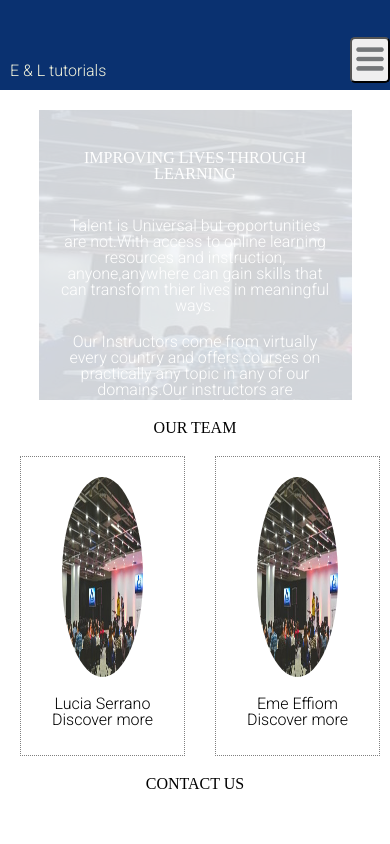
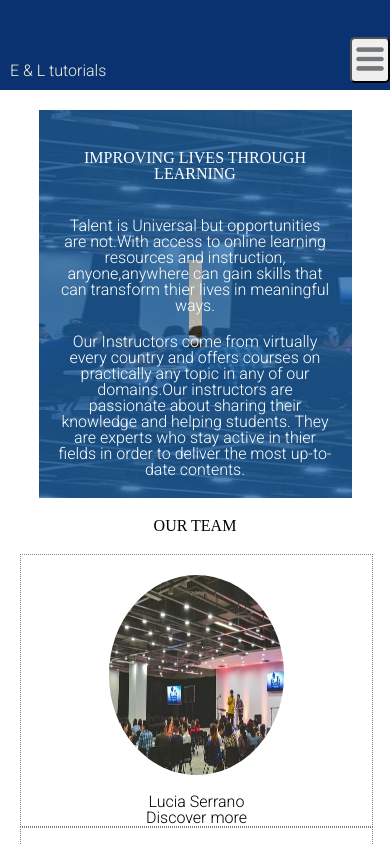
Before and after one commit to arisasdf/c-uni-react-exercise, a React (Create React App) app: page /About in a window 390 px wide. Shown: the top 844 px of the page. Built offline with nearby package versions, Linux system fonts and the light colour scheme; a web font is replaced by a local one.

Commit message:
Update 'About us' Page content - Modify existing page elements - Add Mobile responsive styles to page

```diff
--- a/src/components/About.js
+++ b/src/components/About.js
@@ -7,7 +7,7 @@ class About extends Component {
     return (
       <div>
         <div className="flex-container">
-          <div className="about_us_banner">
+          <section className="about_us_banner">
             <h1>IMPROVING LIVES THROUGH LEARNING</h1>
             <br />
             <p>
@@ -22,10 +22,10 @@ class About extends Component {
               helping students. They are experts who stay active in thier fields
               in order to deliver the most up-to-date contents.
             </p>
-          </div>
+          </section>
           <h1>OUR TEAM</h1>
           <div className="flex-container About_us_Profiles">
-            <div>
+            <figure>
               <img
                 src="/About_banner.jpeg"
                 alt="About us"
@@ -35,15 +35,13 @@ class About extends Component {
               />
               <br />
               <br />
-              <section>
+
+              <figcaption>
                 <p>Lucia Serrano</p>
-
-                <p>
-                  <Link to="/Profile1">Discover more</Link>
-                </p>
-              </section>
-            </div>
-            <div>
+                <Link to="/Profile1">Discover more</Link>
+              </figcaption>
+            </figure>
+            <figure>
               <img
                 src="/About_banner.jpeg"
                 alt="About us"
@@ -53,13 +51,12 @@ class About extends Component {
               />
               <br />
               <br />
-              <section>
+              <figcaption>
                 <p>Eme Effiom</p>
-                <p>
-                  <Link to="/About/Profile2">Discover more</Link>
-                </p>
-              </section>
-            </div>
+
+                <Link to="/About/Profile2">Discover more</Link>
+              </figcaption>
+            </figure>
           </div>
           <div className="ContactForm">
             <h1>CONTACT US</h1>
--- a/src/css/xlarge/Header.css
+++ b/src/css/xlarge/Header.css
@@ -88,7 +88,7 @@ header > img {
   flex-direction: row;
   margin: 0 -15px;
 }
-.About_us_Profiles > div {
+.About_us_Profiles > figure {
   border: 1px dotted grey;
   flex-direction: row;
   margin: 0 15px;
@@ -96,22 +96,21 @@ header > img {
   padding-top: 20px;
   border: 1px dotted grey;
 }
-.About_us_Profiles > div > img {
+.About_us_Profiles > figure > img {
   border-radius: 50%;
 }
 .about_us_banner {
   color: #fff;
   margin-top: 20px;
-  height: 250px;
+  min-height: 250px;
   width: 70%;
   padding: 20px;
   margin-left: auto;
-  opacity: 0.2;
   margin-right: auto;
   text-align: center;
   background-image: url(/About_banner.jpeg);
   margin-bottom: 20px;
-  box-shadow: inset 0 0 700px #0a3170;
+  box-shadow: inset 0 0 0 150px rgba(19, 89, 160, 0.74);
 }
 .about_us_banner > p {
   text-align: center;
--- a/src/css/xsmall/Header.css
+++ b/src/css/xsmall/Header.css
@@ -51,6 +51,20 @@ nav > ul > li > a {
 #menu_Items {
   width: 100vw;
 }
+/*About us  Page */
+.About_us_Profiles {
+  display: flex;
+  min-width: 100%;
+  justify-content: center;
+  text-align: center;
+  min-height: 300px;
+  padding: 20px;
+  flex-direction: column;
+  margin: 0 -15px;
+}
+.About_us_Profiles > figure {
+  width: 90%;
+}
 
 /*External Links Page*/
 .External_links > div {
```
